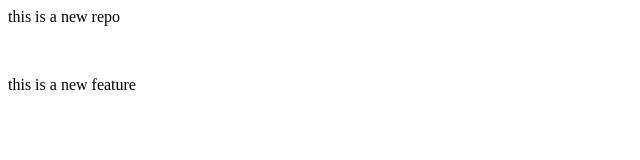
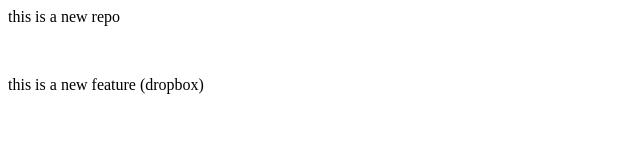
Before and after one commit to Ayushjaiswal001/Localrepo, a plain HTML site: page index.html in a window 1280 px wide. Shown: the full height of the page, 0-640 px from the left. Drawn offline with Linux system fonts and the light colour scheme.

Commit message:
added dropbox

```diff
--- a/index.html
+++ b/index.html
@@ -1,5 +1,5 @@
 <p>this is a new repo</p>
 <br>
 <p>
-    this is a new feature
+    this is a new feature (dropbox)
 </p>
```
